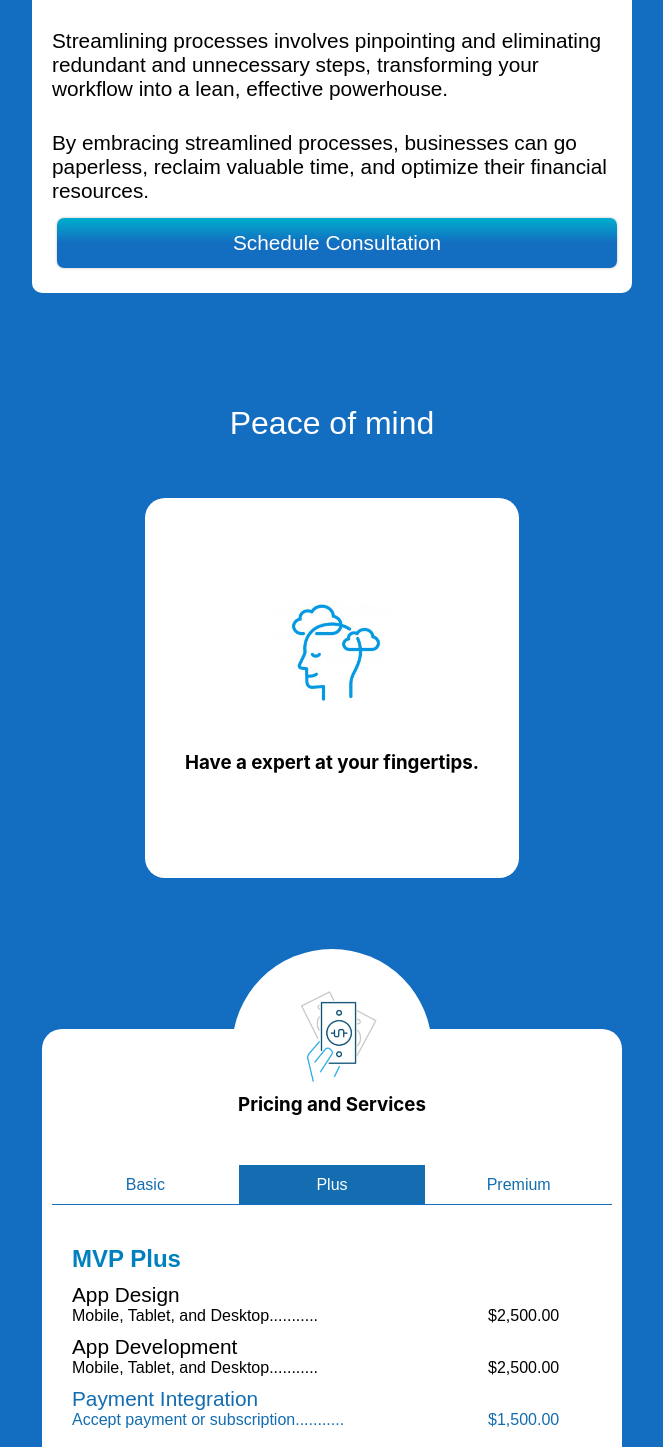
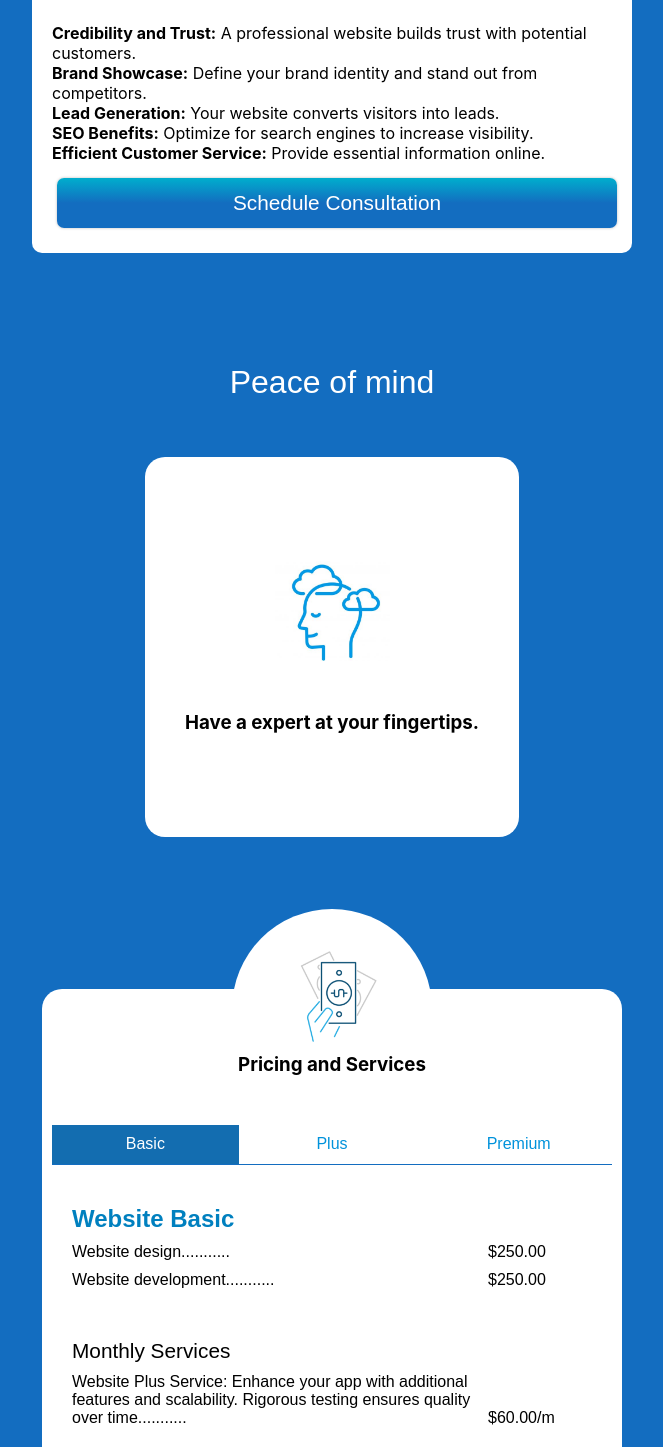
Before and after one commit to louieLouie117/react-portfolio, a React (Create React App) app in the folder client/: page / in a window 1280 px wide. Shown: the part 1183-2630 px from the top of the page, without its empty margins (308-971 px from the left). Built offline with nearby package versions, Linux system fonts and the light colour scheme.

Commit message:
NewPaymentStructure

```diff
--- a/client/src/components/LandingPage/HeroBanner.jsx
+++ b/client/src/components/LandingPage/HeroBanner.jsx
@@ -85,7 +85,7 @@
                   <img id="PortfolioImg" src="/img/PortfolioPhoto350.png" alt="" />
                   </div>
                   <footer>
-                  <h2>I enhance <br className='BrakePoint'></br>operational efficiency <br className='BrakePoint'></br>through a dedicated app <br className='BrakePoint'></br>tailored to business-specific needs.<br className='BrakePoint'></br></h2>
+                  <h2>I help bringing businesses online, seamlessly.</h2>
 
 
 
--- a/client/src/components/LandingPage/Services.jsx
+++ b/client/src/components/LandingPage/Services.jsx
@@ -5,100 +5,116 @@
 
     <ServicesStyles></ServicesStyles>
     // service tile
-    const [ServiceTile, setServiceTile] = useState('MVP Plus');
+    const [ServiceTile, setServiceTile] = useState('Website Basic');
     // service description
-    const [ServiceDescription, setServiceDescription] = useState('MVP Plus Service: Enhance your app with additional features and scalability. Rigorous testing ensures quality over time.');
+    const [ServiceDescription, setServiceDescription] = useState('Website Plus Service: Enhance your app with additional features and scalability. Rigorous testing ensures quality over time.');
     // service purchase link
     const [purchaseLink, setPurchaseLink] = useState('https://buy.stripe.com/00gaF49Ibdbj0zmeUW');
     // monthly service price
-    const [monthlyServicePrice, setMonthlyServicePrice] = useState('240.00');
+    const [monthlyServicePrice, setMonthlyServicePrice] = useState('60.00');
     // purchase button text
     const [purchaseBTNText, setPurchaseBTNText] = useState('Get Plus');
     // payment integration
-    const [paymentIntegration, setPaymentIntegration] = useState({display: 'grid'});
+    const [paymentIntegration, setPaymentIntegration] = useState({display: 'none'});
+
+    // database integration
+    const [dataBaseIntegration, setDataBaseIntegration] = useState({display: 'none'});
     // total amount
-    const [TotalAmount, setTotalAmount] = useState('$6,740.00');
+    const [TotalAmount, setTotalAmount] = useState('$500.00');
     // analytics integration
     const [analyticsIntegration, setAnalyticsIntegration] = useState({display: 'none'});
     // highlight analytics
-    const [HighlightAnalytics, setHighlightAnalytics] = useState({color: '#136db0'});
+    const [HighlightAnalytics, setHighlightAnalytics] = useState({color: '#0092db'});
 
     // updated button to link to stripe
-    const [basicServiceBTNStyles, setBasicServiceBTNStyles] = useState({backgroundColor: 'white', color: '#136db0'});
-    const [plusServiceBTNStyles, setPlusServiceBTNStyles] = useState({backgroundColor: '#136db0', color: 'white'});
-    const [premiumServiceBTNStyles, setPremiumServiceBTNStyles] = useState({backgroundColor: 'white', color: '#136db0'});
+    const [basicServiceBTNStyles, setBasicServiceBTNStyles] = useState({backgroundColor: '#136db0', color: 'white'});
+    const [plusServiceBTNStyles, setPlusServiceBTNStyles] = useState({backgroundColor: 'white', color: '#0092db'});
+    const [premiumServiceBTNStyles, setPremiumServiceBTNStyles] = useState({backgroundColor: 'white', color: '#0092db'});
     // highlight payment
-    const [HighlightPayment, setHighlightPayment] = useState({color: '#136db0'});
+    const [HighlightPayment, setHighlightPayment] = useState({color: '#0092db'});
 
 // basicServiceHandler
 const basicServiceHandler = () => {
     //service tile
-    setServiceTile('MVP Basic');
+    setServiceTile('Basic Website');
     // service description
-    setServiceDescription('MVP Basic Service: Get a streamlined app that meets your immediate needs. Expect regular updates and cost-effectiveness.');
+    setServiceDescription('Website Basic Service: Get a streamlined website that meets your immediate needs. Expect regular updates and cost-effectiveness.');
     setBasicServiceBTNStyles({backgroundColor: '#136db0', color: 'white'});
     setPlusServiceBTNStyles({backgroundColor: 'white', color: '#136db0'});
     setPremiumServiceBTNStyles({backgroundColor: 'white', color: '#136db0'});
-    setPurchaseLink('https://buy.stripe.com/3cscNcg6z1sB0zm4gj');
+    setPurchaseLink('https://buy.stripe.com/fZe6oO3jNdbj0zm149');
     // set monthly service price
-    setMonthlyServicePrice('120.00');
+    setMonthlyServicePrice('60.00');
     // set purchase button text
     setPurchaseBTNText('Get Basic');
     // payment integration
     setPaymentIntegration({display: 'none'});
     // total amount
-    setTotalAmount('$5,1200.00');
+    setTotalAmount('$500.00');
     // analytics integration
     setAnalyticsIntegration({display: 'none'});
+    // database integration
+    setDataBaseIntegration({display: 'none'});
 }
 // plusServiceHandler
 const plusServiceHandler = () => {
     //service tile
-    setServiceTile('MVP Plus');
+    setServiceTile('Website Plus');
     // service description
     setServiceDescription('MVP Plus Service: Enhance your app with additional features and scalability. Rigorous testing ensures quality over time.');
     setPlusServiceBTNStyles({backgroundColor: '#136db0', color: 'white'});
     setBasicServiceBTNStyles({backgroundColor: 'white', color: '#136db0'});
     setPremiumServiceBTNStyles({backgroundColor: 'white', color: '#136db0'});
-    setPurchaseLink('https://buy.stripe.com/00gaF49Ibdbj0zmeUW');
+    setPurchaseLink('https://buy.stripe.com/4gw00qaMfgnvbe028e');
     // set monthly service price
-    setMonthlyServicePrice('240.00');
+    setMonthlyServicePrice('260.00');
     // set purchase button text
     setPurchaseBTNText('Get Plus');
     // payment integration
-    setPaymentIntegration({display: 'grid'});
     // total amount
-    setTotalAmount('$6,740.00');
+    setTotalAmount('$1,760.00');
     // analytics integration
-    setAnalyticsIntegration({display: 'none'});
+    setAnalyticsIntegration({display: 'grid'});
+    setHighlightAnalytics({color: '#0092db'});
     // highlight payment
     setHighlightPayment({color: '#0092db'});
+    // accept online payments
+    setPaymentIntegration({display: 'none'});
+
+    // database integration
+    setDataBaseIntegration({display: 'none'});
 }
 // premiumServiceHandler
 const premiumServiceHandler = () => {
     //service tile
-    setServiceTile('MVP Premium');
+    setServiceTile('Website Premium');
     // service description
     setServiceDescription('MVP Premium Service: Transform your app into a robust application. High availability and reliability are our focus.');
     setPremiumServiceBTNStyles( {backgroundColor: '#136db0', color: 'white'});
     setBasicServiceBTNStyles({backgroundColor: 'white', color: '#136db0'});
     setPlusServiceBTNStyles({backgroundColor: 'white', color: '#136db0'});
 
-    setPurchaseLink('https://buy.stripe.com/5kAcNc7A3fjr2Hu7sw');
+    setPurchaseLink('https://buy.stripe.com/aEUbJ85rVfjrbe0fZ5');
     // set monthly service price
-    setMonthlyServicePrice('560.00');
+    setMonthlyServicePrice('280.00');
     // set purchase button text
     setPurchaseBTNText('Get Premium');
     // payment integration
     setPaymentIntegration({display: 'grid'});
     // total amount
-    setTotalAmount('$8,560.00');
+    setTotalAmount('$8,280.00');
     // analytics integration
     setAnalyticsIntegration({display: 'grid'});
     // highlight payment
-    setHighlightPayment({color: 'black'});
+    setHighlightPayment({color: '#0092db'});
     // highlight analytics
-    setHighlightAnalytics({color: '#0092db'});
+    setHighlightAnalytics({color: 'black'});
+    // database integration
+    setDataBaseIntegration({display: 'grid'});
+    // payment integration
+    setPaymentIntegration({display: 'grid'});
+
+
 
 }
 
@@ -118,21 +134,26 @@
                     <ul className='ServicesCard'>
 
                         <li>
-                            <h2>MVP Application</h2>
+                            <h2>Why Every Business Needs a Website.</h2>
                             <div className='ServiceCardInfo'>
-                            <img src="/img/mvpComic.png" alt="" />
-                            <p>Unlock efficiency and drive success with a Minimum Viable Product (MVP).</p>
+                            <img src="/img/HeroImage.png" alt="" />
                             <p>
-                            Streamlining processes involves pinpointing and eliminating redundant and unnecessary steps, transforming your workflow into a lean, effective powerhouse.
+                            In today’s digital landscape, having a website is no longer a luxury—it’s a necessity. From enterprise to small local business having a website is essential. Here are compelling reasons why your business should have a website:
                             </p>
-                            <p>
-                            By embracing streamlined processes, businesses can go paperless, reclaim valuable time, and optimize their financial resources.</p>
+                            <ul>
+        <li><strong>Credibility and Trust:</strong> A professional website builds trust with potential customers.</li>
+        <li><strong>Brand Showcase:</strong> Define your brand identity and stand out from competitors.</li>
+        <li><strong>Lead Generation:</strong> Your website converts visitors into leads.</li>
+        <li><strong>SEO Benefits:</strong> Optimize for search engines to increase visibility.</li>
+        <li><strong>Efficient Customer Service:</strong> Provide essential information online.</li>
+    </ul>
                             </div>
                             <footer>
-                            <a href="https://calendly.com/cardona-luis/15min">
+                            <a href="https://calendly.com/d/cpbm-dt4-gh7/15min">
                             <button className='MainBTN'>Schedule Consultation</button>
                             </a>
                             </footer>
+
 
                         </li>
                     </ul>
@@ -184,37 +205,39 @@
 
                             </header>
                             <main className='AppPricing-Container'>
+                            <section>
+                                <ul className='pricing-container'>
+                                    <li>Website design...........</li>
+                                    <li>$250.00</li>
+                                </ul>
+                                </section>
                                 <section>
-                                <h3>App Design</h3>
                                 <ul className='pricing-container'>
-                                    <li>Mobile, Tablet, and Desktop...........</li>
-                                    <li>$2,500.00</li>
+                                    <li>Website development...........</li>
+                                    <li>$250.00</li>
 
                                 </ul>
                                 </section>
 
-                                <section>
-                                <h3>App Development</h3>
+                                <section style={analyticsIntegration}>
                                 <ul className='pricing-container'>
-                                <li>Mobile, Tablet, and Desktop...........</li>
-                                    <li>$2,500.00</li>
+                                <li style={HighlightAnalytics}>Start marketing online............</li>
+                                    <li style={HighlightAnalytics}>$1,000.00</li>
                                 </ul>
                                 </section>
 
                                 <section style={paymentIntegration}>
-                                <h3 style={HighlightPayment}>Payment Integration</h3>
                                 <ul className='pricing-container'>
-                                <li style={HighlightPayment}>Accept payment or subscription...........</li>
+                                <li style={HighlightPayment}>Accept online payments...........</li>
                                     <li style={HighlightPayment}>$1,500.00</li>
                                 </ul>
                                 </section>
 
 
-                                <section style={analyticsIntegration}>
-                                <h3 style={HighlightAnalytics}>Analytics Integration</h3>
+                                <section style={dataBaseIntegration}>
                                 <ul className='pricing-container'>
-                                <li style={HighlightAnalytics}>Improve user experience with analytics............</li>
-                                    <li style={HighlightAnalytics}>$1,500.00</li>
+                                <li style={HighlightPayment}>Database integration...........</li>
+                                    <li style={HighlightPayment}>$5,000.00</li>
                                 </ul>
                                 </section>
 
```
Also changed, not shown: client/public/img/HeroImage.png (added).
